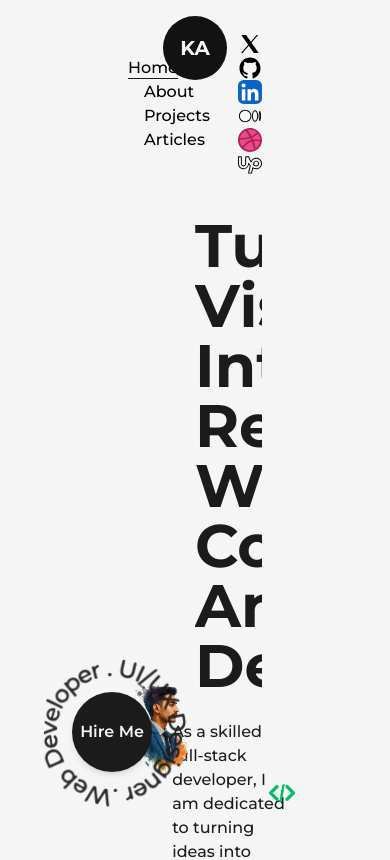
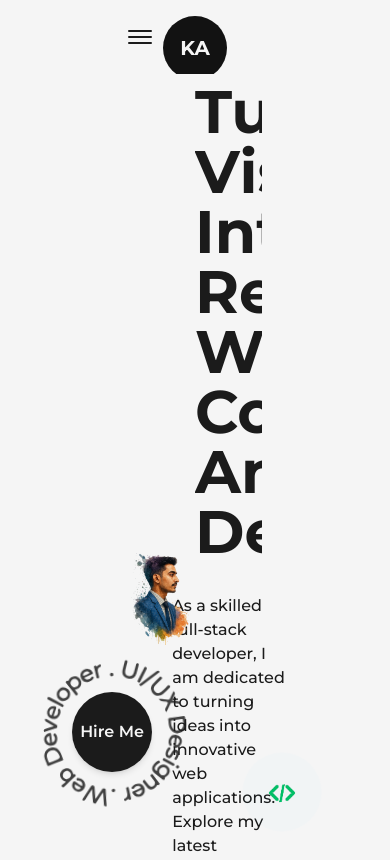
Before and after one commit to Kashan-2912/portfolio-website, a Next.js app: page / in a window 390 px wide. Shown: the top 860 px of the page. Built offline with nearby package versions, Linux system fonts and the light colour scheme.

Commit message:
will start responsiveness , plus add night mode from onwards

```diff
--- a/next.config.mjs
+++ b/next.config.mjs
@@ -2,7 +2,7 @@
 const nextConfig = {
     images: {
         domains: ['cdn-images-1.medium.com'],
-    }
+    },
 };
 
 export default nextConfig;
--- a/src/app/articles/page.jsx
+++ b/src/app/articles/page.jsx
@@ -10,7 +10,7 @@ import TransitionEffect from "@/components/TransitionEffect";
 
 const Article = ({ img, title, time, summary, link, categories }) => {
   return (
-    <li className="relative col-span-1 w-full p-4 bg-light border border-solid border-dark rounded-2xl">
+    <li className="relative flex flex-col justify-between col-span-1 w-full p-4 bg-light border border-solid border-dark rounded-2xl">
       <div className="absolute top-0 -right-3 -z-10 w-[101%] h-[103%] rounded-[2rem] rounded-br-3xl bg-dark" />
       <Link
         href={link}
--- a/src/app/page.js
+++ b/src/app/page.js
@@ -32,7 +32,10 @@ export default function Home() {
             </div>
 
             <div className="w-1/2 flex flex-col items-center self-center">
-              <AnimatedText text="Turning Vision Into Reality With Code And Design." className="!text-6xl !text-left" />
+
+              {/* media queries wrong... go gpt and ask it to fix */}
+              <AnimatedText text="Turning Vision Into Reality With Code And Design." className="pb-2 !text-6xl !text-left xl:!text-5xl lg:!text-6xl md:!text-5xl sm:!text-3xl" />
+
               <p className="my-4 text-base font-medium">As a skilled full-stack developer, I am dedicated to turning ideas into innovative web applications.
                 Explore my latest projects and articles, showcasing my expertise in React.js, NextJS and web development.
               </p>
--- a/src/components/AnimatedText.jsx
+++ b/src/components/AnimatedText.jsx
@@ -32,7 +32,7 @@ const singleWord = {
 
 const AnimatedText = ({text, className=""}) => {
   return (
-    <div className='w-full mx-auto py-2 items-center justify-center text-center overflow-hidden'>
+    <div className='w-full mx-auto py-2 items-center justify-center text-center overflow-hidden sm:py-0'>
         <motion.h1 className={`inline-block w-full text-dark font-bold capitalize text-8xl ${className}`}
         variants={quote}
         initial="initial"
--- a/src/components/Layout.jsx
+++ b/src/components/Layout.jsx
@@ -1,6 +1,8 @@
 import React from 'react'
 
 const Layout = ({children, className}) => {
+
+  // footer padding khrab cuz of opposite respnsive clsases ... make sure to give each coe to gpt to have responsiveness instead of watching yt
   return (
     <div className={`w-full h-full inline-block z-0 bg-light p-32 ${className}`}>
         {children}
--- a/src/components/Navbar.jsx
+++ b/src/components/Navbar.jsx
@@ -1,10 +1,19 @@
 "use client";
 import Link from "next/link";
-import React from "react";
+import React, { useState } from "react";
 import Logo from "./Logo";
 import { useRouter, usePathname } from "next/navigation";
-import { TwitterIcon, DribbbleIcon, GithubIcon, LinkedInIcon, PinterestIcon } from "./Icons";
+import {
+  TwitterIcon,
+  DribbbleIcon,
+  GithubIcon,
+  LinkedInIcon,
+  PinterestIcon,
+  SunIcon,
+  MoonIcon,
+} from "./Icons";
 import { motion } from "framer-motion";
+import useThemeSwitcher from "./hooks/useThemeSwitcher";
 
 const CustomLink = ({ href, title, className = "" }) => {
   const router = useRouter();
@@ -27,9 +36,69 @@ const CustomLink = ({ href, title, className = "" }) => {
   );
 };
 
+const CustomMobileLink = ({ href, title, className = "", toggle }) => {
+  const router = useRouter();
+  const pathname = usePathname();
+
+  const handleClick = () => {
+    toggle();
+    router.push(href);
+  };
+
+  const isActive = pathname === href;
+
+  return (
+    <button
+      href={href}
+      className={`${className} relative group text-light dark:text-dark my-2`}
+      onClick={handleClick}
+    >
+      {title}
+
+      <span
+        className={`h-[1px] inline-block w-0 bg-light dark:bg-dark absolute left-0 -bottom-0.5 group-hover:w-full transition-[width] ease duration-300 ${
+          isActive ? "w-full" : ""
+        }`}
+      >
+        &nbsp;
+      </span>
+    </button>
+  );
+};
+
 const Navbar = () => {
+  // const [mode, setMode] = useThemeSwitcher();
+  const [isOpen, setIsOpen] = useState(false);
+
+  const handleClick = () => {
+    setIsOpen(!isOpen);
+  };
+
   return (
-    <header className="font-montserrat w-full px-32 py-8 font-medium flex items-center justify-between">
+    <header className="relative font-montserrat w-full px-32 py-8 font-medium flex items-center justify-between">
+      <button
+        className="flex flex-col justify-center items-center lg:hidden"
+        onClick={handleClick}
+      >
+        <span
+          className={`bg-dark dark:bg-light block transition-all duration-300 ease-out h-0.5 w-6 rounded-sm ${
+            isOpen ? "rotate-45 translate-y-1" : "-translate-y-0.5"
+          }`}
+        ></span>
+        <span
+          className={`bg-dark dark:bg-light block transition-all duration-300 ease-out h-0.5 w-6 rounded-sm my-0.5 ${
+            isOpen ? "opacity-0" : "opacity-100"
+          }`}
+        ></span>
+        <span
+          className={`bg-dark dark:bg-light block transition-all duration-300 ease-out h-0.5 w-6 rounded-sm -translate-y-0.5 ${
+            isOpen ? "-rotate-45 -translate-y-1" : "translate-y-0.5"
+          }`}
+        ></span>
+      </button>
+
+      {/* Desktop */}
+      <div className="w-full hidden justify-between items-center lg:flex">
         <nav>
           <CustomLink href={"/"} title={"Home"} className="mr-4" />
           <CustomLink href={"/about"} title={"About"} className="mx-4" />
@@ -38,50 +107,176 @@ const Navbar = () => {
         </nav>
 
         <nav className="flex items-center justify-center flex-wrap">
-        <motion.a href="https://x.com/itzKashan2912" target="_blank"
-        whileHover={{y: -2}}
-        whileTap={{scale: 0.9}}
+          <motion.a
+            href="https://x.com/itzKashan2912"
+            target="_blank"
+            whileHover={{ y: -2 }}
+            whileTap={{ scale: 0.9 }}
             className="w-6 mx-3"
           >
             <img src="/x.svg" alt="X" />
           </motion.a>
-        <motion.a href="https://github.com/Kashan-2912/" target="_blank"
-        whileHover={{y: -2}}
-        whileTap={{scale: 0.9}}
+          <motion.a
+            href="https://github.com/Kashan-2912/"
+            target="_blank"
+            whileHover={{ y: -2 }}
+            whileTap={{ scale: 0.9 }}
             className="w-6 mx-3"
           >
             <GithubIcon />
           </motion.a>
-        <motion.a href="https://www.linkedin.com/in/muhammad-kashan-ashraf/" target="_blank"
-        whileHover={{y: -2}}
-        whileTap={{scale: 0.9}}
+          <motion.a
+            href="https://www.linkedin.com/in/muhammad-kashan-ashraf/"
+            target="_blank"
+            whileHover={{ y: -2 }}
+            whileTap={{ scale: 0.9 }}
             className="w-6 mx-3"
           >
             <LinkedInIcon />
           </motion.a>
-        <motion.a href="https://itzkashan.medium.com/" target="_blank"
-        whileHover={{y: -2}}
-        whileTap={{scale: 0.9}}
+          <motion.a
+            href="https://itzkashan.medium.com/"
+            target="_blank"
+            whileHover={{ y: -2 }}
+            whileTap={{ scale: 0.9 }}
             className="w-6 mx-3"
           >
             <img src="/medium.svg" alt="X" />
           </motion.a>
-        <motion.a href="https://dribbble.com/Kashan2912" target="_blank"
-        whileHover={{y: -2}}
-        whileTap={{scale: 0.9}}
+          <motion.a
+            href="https://dribbble.com/Kashan2912"
+            target="_blank"
+            whileHover={{ y: -2 }}
+            whileTap={{ scale: 0.9 }}
             className="w-6 mx-3"
           >
             <DribbbleIcon />
           </motion.a>
 
-        <motion.a href="https://www.upwork.com/freelancers/~01ec288c31651818ea" target="_blank"
-        whileHover={{y: -2}}
-        whileTap={{scale: 0.9}}
+          <motion.a
+            href="https://www.upwork.com/freelancers/~01ec288c31651818ea"
+            target="_blank"
+            whileHover={{ y: -2 }}
+            whileTap={{ scale: 0.9 }}
             className="w-6 mx-3"
           >
             <img src="/upwork.svg" alt="X" />
           </motion.a>
+
+          {/* <button
+          onClick={() => setMode(mode === "light" ? "dark" : "light")}
+          className="ml-3 flex items-center justify-center rounded-full p-1 cursor-pointer"
+        >
+          {mode === "dark" ? (
+            <SunIcon className={"fill-dark"} />
+          ) : (
+            <MoonIcon className={"fill-dark"} />
+          )}
+        </button> */}
         </nav>
+      </div>
+
+      {/* Mobile */}
+      {isOpen ? (
+        <motion.div
+        className="min-w-[70vw] flex flex-col justify-between items-center fixed top-1/2 left-1/2 -translate-x-1/2 -translate-y-1/2 z-30 bg-dark dark:bg-light/75 rounded-lg backdrop-blur-md py-32"
+          initial={{ scale: 0, opacity: 0 }}
+          animate={{ scale: 1, opacity: 1 }}
+          exit={{ scale: 0, opacity: 0 }}
+        >
+          <nav className="flex ictems-center flex-col justify-center">
+            <CustomMobileLink
+              href={"/"}
+              title={"Home"}
+              toggle={handleClick}
+            />
+            <CustomMobileLink
+              href={"/about"}
+              title={"About"}
+              toggle={handleClick}
+            />
+            <CustomMobileLink
+              href={"/projects"}
+              title={"Projects"}
+              toggle={handleClick}
+            />
+            <CustomMobileLink
+              href={"/articles"}
+              title={"Articles"}
+              toggle={handleClick}
+            />
+          </nav>
+
+          <nav className="flex items-center justify-center flex-wrap mt-2">
+            <motion.a
+              href="https://x.com/itzKashan2912"
+              target="_blank"
+              whileHover={{ y: -2 }}
+              whileTap={{ scale: 0.9 }}
+              className="w-6 mx-1 sm:mx-3"
+            >
+              <img src="/x.svg" alt="X" />
+            </motion.a>
+            <motion.a
+              href="https://github.com/Kashan-2912/"
+              target="_blank"
+              whileHover={{ y: -2 }}
+              whileTap={{ scale: 0.9 }}
+              className="w-6 bg-light dark:bg-dark rounded-full mx-1 sm:mx-3"
+            >
+              <GithubIcon />
+            </motion.a>
+            <motion.a
+              href="https://www.linkedin.com/in/muhammad-kashan-ashraf/"
+              target="_blank"
+              whileHover={{ y: -2 }}
+              whileTap={{ scale: 0.9 }}
+              className="w-6 mx-1 sm:mx-3"
+            >
+              <LinkedInIcon />
+            </motion.a>
+            <motion.a
+              href="https://itzkashan.medium.com/"
+              target="_blank"
+              whileHover={{ y: -2 }}
+              whileTap={{ scale: 0.9 }}
+              className="w-6 mx-1 sm:mx-3"
+            >
+              <img src="/medium.svg" alt="X" />
+            </motion.a>
+            <motion.a
+              href="https://dribbble.com/Kashan2912"
+              target="_blank"
+              whileHover={{ y: -2 }}
+              whileTap={{ scale: 0.9 }}
+              className="w-6 mx-1 sm:mx-3"
+            >
+              <DribbbleIcon />
+            </motion.a>
+
+            <motion.a
+              href="https://www.upwork.com/freelancers/~01ec288c31651818ea"
+              target="_blank"
+              whileHover={{ y: -2 }}
+              whileTap={{ scale: 0.9 }}
+              className="w-6 mx-1 sm:mx-3"
+            >
+              <img src="/upwork.svg" alt="X" />
+            </motion.a>
+
+            {/* <button
+          onClick={() => setMode(mode === "light" ? "dark" : "light")}
+          className="ml-3 flex items-center justify-center rounded-full p-1 cursor-pointer"
+        >
+          {mode === "dark" ? (
+            <SunIcon className={"fill-dark"} />
+          ) : (
+            <MoonIcon className={"fill-dark"} />
+          )}
+        </button> */}
+          </nav>
+        </motion.div>
+      ) : null}
 
       <div className="absolute left-[50%] top-2 translate-x-[-50%]">
         <Logo />
--- /dev/null
+++ b/src/components/ThemeToggle.jsx
@@ -0,0 +1,18 @@
+import React, { useState } from 'react';
+
+const ThemeToggle = () => {
+  const [isDark, setIsDark] = useState(false);
+
+  const toggleTheme = () => {
+    setIsDark(!isDark);
+    document.body.classList.toggle('dark');
+  };
+
+  return (
+    <button onClick={toggleTheme}>
+      {isDark ? 'Light Mode' : 'Dark Mode'}
+    </button>
+  );
+};
+
+export default ThemeToggle;
--- /dev/null
+++ b/src/components/hooks/useThemeSwitcher.js
@@ -0,0 +1,48 @@
+import React, { useEffect, useState } from 'react';
+
+const useThemeSwitcher = () => {
+  const preferDarkQuery = '(prefers-color-scheme: dark)';
+  const [mode, setMode] = useState('');
+
+  useEffect(() => {
+    const mediaQuery = window.matchMedia(preferDarkQuery);
+    const userPreference = window.localStorage.getItem("theme");
+
+    const handleChange = () => {
+      if (userPreference) {
+        let check = userPreference === "dark" ? "dark" : "light";
+        setMode(check);
+        if (check === "dark") {
+          document.documentElement.classList.add("dark");
+        } else {
+          document.documentElement.classList.remove("dark");
+        }
+      } else {
+        let check = mediaQuery.matches ? "dark" : "light";
+        setMode(check);
+        if (check === "dark") {
+          document.documentElement.classList.add("dark");
+        } else {
+          document.documentElement.classList.remove("dark");
+        }
+      }
+    };
+
+    mediaQuery.addEventListener("change", handleChange);
+    return () => mediaQuery.removeEventListener("change", handleChange);
+  }, []);
+
+  useEffect(() => {
+    if (mode === "dark") {
+      window.localStorage.setItem("theme", "dark");
+      document.documentElement.classList.add("dark");
+    } else {
+      window.localStorage.setItem("theme", "light");
+      document.documentElement.classList.remove("dark");
+    }
+  }, [mode]);
+
+  return [mode, setMode];
+};
+
+export default useThemeSwitcher;
--- /dev/null
+++ b/tailwind.config.js
@@ -0,0 +1,16 @@
+module.exports = {
+  // darkMode: "class",
+  theme: {
+    extend: {
+      // screens: {
+      //   "2xl": { max: "1535px" },
+      //   xl: { max: "1279px" },
+      //   lg: { max: "1023px" },
+      //   md: { max: "767px" },
+      //   sm: { max: "639px" },
+      //   xs: { max: "479px" },
+      // },
+    },
+  },
+  // other config...
+}
```
Also changed, not shown: src/app/globals.css (+9 -1 lines), src/lib/fetchMedium.js (+21 -9 lines). Lines whose indentation alone changed are shown as unchanged.
